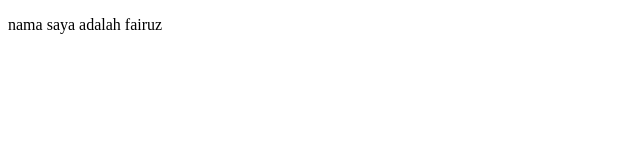
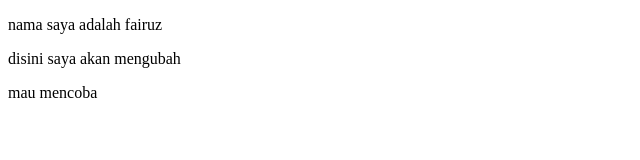
Before and after one commit to Ruzzuu/PelatihanVCS, a plain HTML site: page index.html in a window 1280 px wide. Shown: the whole page, without its empty margins (0-640 px from the left). Drawn offline with Linux system fonts and the light colour scheme.

Commit message:
menambahkan materi

```diff
--- a/index.html
+++ b/index.html
@@ -5,5 +5,7 @@
     </head>
     <body>
         <p>nama saya adalah fairuz</p>
+        <p>disini saya akan mengubah</p>
+        <p>mau mencoba</p>
     </body>
 </html>
```
